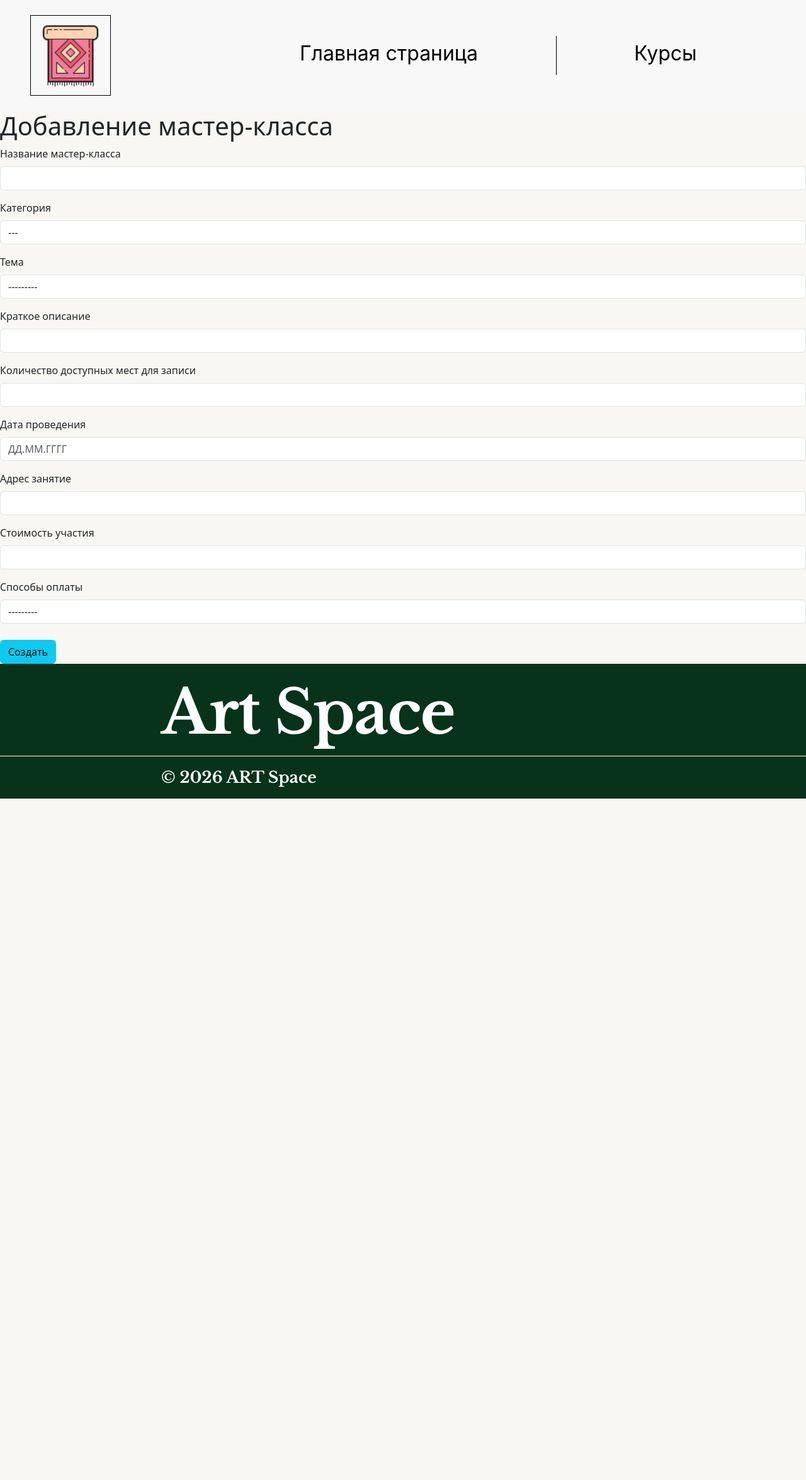
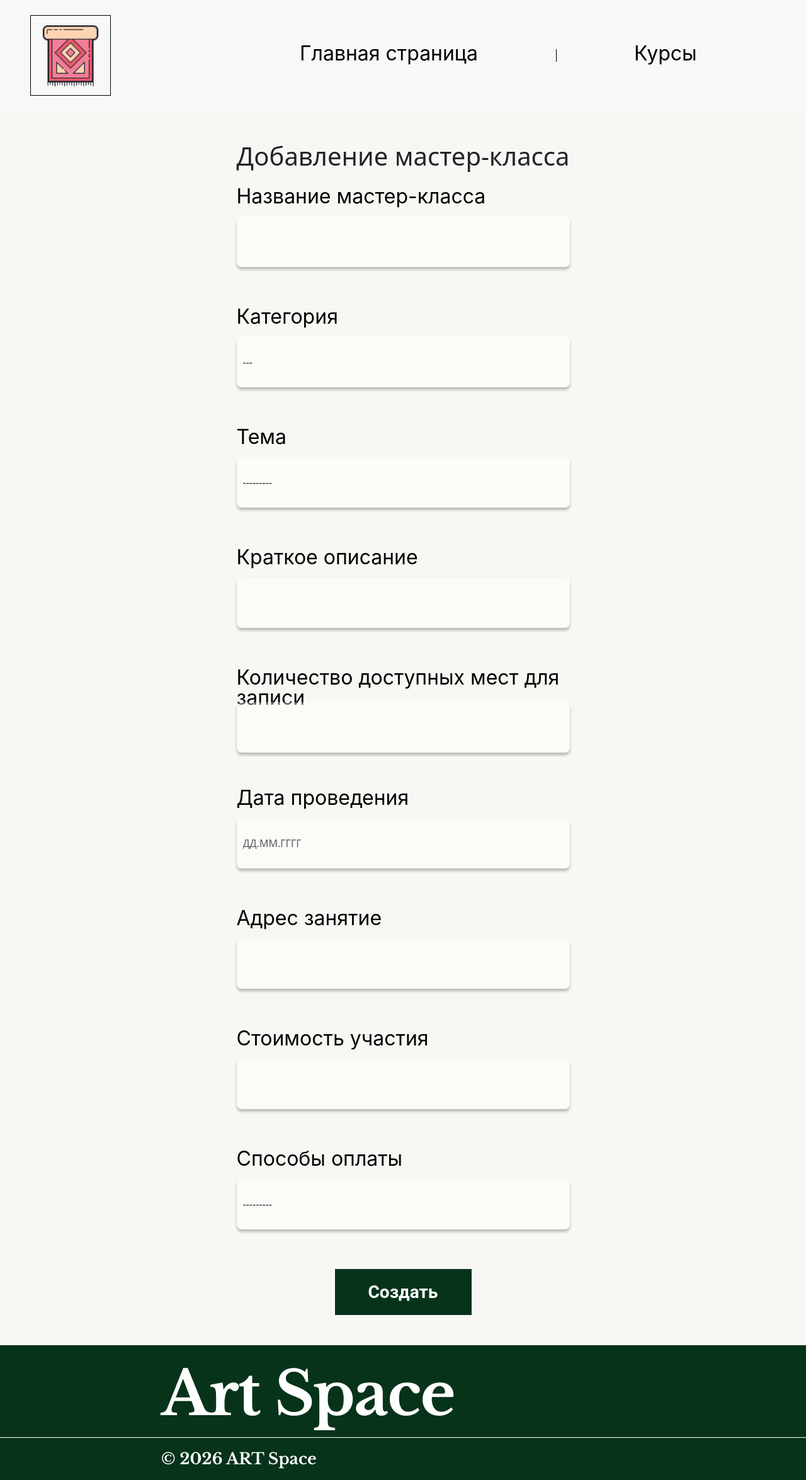
Before and after one commit to unish333ld/ArtSpace, a Django app: page /create_order/ in a window 1280 px wide; the page is wider, and only the part inside the window is pictured. Shown: that part at 63% size. Before the commit the page ends 1268 px from the top of that part, so only its background shows below. Run offline with Django 5.2, Linux system fonts and the light colour scheme; a user stored in the database is signed in; data comes from the database, SQL or seed files in the repository; both versions use the stored data as it was after the commit; some libraries are stand-ins or nearby versions.

Commit message:
formCreated-fixbag register

```diff
--- a/main/form.py
+++ b/main/form.py
@@ -10,13 +10,7 @@ class RegisterForm(UserCreationForm):
 
     username = forms.CharField(
         label='Логин',
-        max_length=150,
-        validators=[
-            RegexValidator(
-                regex=r'^[A-Za-z0-9]{6,}$',
-                message='Логин должен содержать только латинские буквы и цифры и быть не менее 6 символов'
-            )
-        ]
+        max_length=150
     )
 
     fio = forms.CharField(
@@ -35,8 +29,8 @@ class RegisterForm(UserCreationForm):
         max_length=20,
         validators=[
             RegexValidator(
-                regex=r'^8\(\d{3}\)\d{3}-\d{2}-\d{2}$',
-                message='Телефон должен быть в формате 8(XXX)XXX-XX-XX'
+                regex=r'^\d{11}$',
+                message='Введите 11 цифр телефона'
             )
         ]
     )
@@ -46,6 +40,14 @@ class RegisterForm(UserCreationForm):
     class Meta:
         model = User
         fields = ["username", "password1", "password2", "fio", "phone", "email"]
+
+    def save(self, commit=True):
+        user = super().save(commit=False)
+        user.email = self.cleaned_data["email"]
+        if commit:
+            user.save()
+        return user
+
     def __init__(self, *args, **kwargs):
         super().__init__(*args, **kwargs)
         field_style = "width: 529px; height: 80px; border-radius: 8px; background: rgba(255, 255, 255, 0.4); border: none; box-shadow: 0px 4px 4px 0px rgba(0, 0, 0, 0.25); padding: 10px;"
@@ -64,9 +66,10 @@ class MasterClassCreateForm(ModelForm):
 
     def __init__(self, *args, **kwargs):
         super().__init__(*args, **kwargs)
+        field_style = "width: 529px; height: 80px; border-radius: 8px; background: rgba(255, 255, 255, 0.4); border: none; box-shadow: 0px 4px 4px 0px rgba(0, 0, 0, 0.25); padding: 10px;"
 
         for field in self.fields.values():
-            field.widget.attrs.update({"class": "form-control"})
+            field.widget.attrs.update({"class": "form-control", "style": field_style})
         self.fields["date_event"].widget.attrs.update({"placeholder": "ДД.ММ.ГГГГ"})
 
         # Только POST
--- a/main/models.py
+++ b/main/models.py
@@ -7,7 +7,7 @@ from django.db import models
 class ProfileUser(models.Model):
     user = models.OneToOneField(User, on_delete=models.CASCADE)
     fio = models.CharField(max_length=200)
-    phone = models.CharField(max_length=15)
+    phone = models.CharField(max_length=11)
 
 
 class Category(models.Model):
--- /dev/null
+++ b/static/custom.css
@@ -0,0 +1,6 @@
+.form-control:focus {
+    background: rgba(255, 255, 255, 0.4) !important;
+    border: none !important;
+    box-shadow: 0px 4px 4px 0px rgba(0, 0, 0, 0.25) !important;
+    outline: none !important;
+}
--- a/template/base.html
+++ b/template/base.html
@@ -7,6 +7,7 @@
     <title>{% block title %}{% endblock %}</title>
     <link rel="icon" type="image/png" href="{% static 'favicon/logo.png' %}">
     <link href="{% static 'bootstrap.min.css' %}" rel="stylesheet">
+    <link href="{% static 'custom.css' %}" rel="stylesheet">
     <link href="https://fonts.googleapis.com/css2?family=Libre+Baskerville:wght@700&display=swap" rel="stylesheet">
 </head>
 <body class="d-flex flex-column min-vh-100" style="background-color: #F8F7F3;">
@@ -24,7 +25,7 @@
         </a>
 
         <!-- Разделитель вертикальный -->
-        <div style="width: 1px; height: 62px; border-left: 1px solid #000;"></div>
+        <div style="width: 1px; height: 20px; border-left: 1px solid #000;"></div>
 
         <a href="{% url 'masterclass_list' %}" style="width: 99px; height: 39px; font-family: Inter, sans-serif; font-weight: 400; font-size: 32px; line-height: 100%; text-align: center; text-decoration: none; color: #000;">
             Курсы
@@ -43,7 +44,7 @@
         {% else %}
             <a class="btn" style="background-color: #07331B; color: white; border: none; border-radius: 0; font-family: Roboto, sans-serif; font-weight: 500; font-size: 28px; line-height: 100%; letter-spacing: 0.02em; text-align: center; padding: 15px 20px; margin: 0;" href="{% url 'login' %}">Вход</a>
             <!-- Разделитель -->
-            <div style="width: 1px; height: 50px; border-left: 1px solid #FFFFFF; margin: 0;"></div>
+            <div style="width: 1px; height: 20px; border-left: 1px solid #FFFFFF; margin: 0;"></div>
             <a class="btn" style="background-color: #07331B; color: white; border: none; border-radius: 0; font-family: Roboto, sans-serif; font-weight: 500; font-size: 28px; line-height: 100%; letter-spacing: 0.02em; text-align: center; padding: 15px 20px; margin: 0;" href="{% url 'register' %}">Регистрация</a>
         {% endif %}
     </div>
--- a/template/create_order.html
+++ b/template/create_order.html
@@ -6,26 +6,35 @@
 
 {% block content %}
 
-<h1>Добавление мастер-класса</h1>
+<div class="d-flex justify-content-center align-items-center py-5">
+    <div style="width: 529px;">
+        <h1 class="text-center mb-4">Добавление мастер-класса</h1>
 
-<form method="post" action="{% url 'create_order' %}">
+        <form method="post" action="{% url 'create_order' %}" style="width: 529px; display: flex; flex-direction: column; gap: 64px;">
             {% csrf_token %}
 
             <!-- 1. Название мастер-класса -->
-    <div class="mb-3">
-        <label for="{{ form.name.id_for_label }}" class="form-label">{{ form.name.label }}</label>
+            <div style="width: 529px; height: 127px; gap: 8px; display: flex; flex-direction: column;">
+                <label for="{{ form.name.id_for_label }}" style="width: 529px; height: 39px; font-family: Inter, sans-serif; font-weight: 400; font-size: 32px; line-height: 100%; color: #000000; margin-bottom: 8px;">
+                    {{ form.name.label }}
+                </label>
+                <div style="position: relative;">
                     {{ form.name }}
-    </div>
                     {% if form.name.errors %}
-    <div class="alert alert-danger" role="alert">
+                    <div class="text-danger small mt-1" style="position: absolute; white-space: nowrap;">
                         {{ form.name.errors }}
                     </div>
                     {% endif %}
+                </div>
+            </div>
 
             <!-- 2. Категория -->
-    <div class="mb-3">
-        <label for="{{ form.category.id_for_label }}" class="form-label">{{ form.category.label }}</label>
-        <select name="category" id="{{ form.category.id_for_label }}" class="form-control" onchange="this.form.submit()">
+            <div style="width: 529px; height: 127px; gap: 8px; display: flex; flex-direction: column;">
+                <label for="{{ form.category.id_for_label }}" style="width: 529px; height: 39px; font-family: Inter, sans-serif; font-weight: 400; font-size: 32px; line-height: 100%; color: #000000; margin-bottom: 8px;">
+                    {{ form.category.label }}
+                </label>
+                <div style="position: relative;">
+                    <select name="category" id="{{ form.category.id_for_label }}" class="form-control" onchange="this.form.submit()" style="width: 529px; height: 80px; border-radius: 8px; background: rgba(255, 255, 255, 0.4); border: none; box-shadow: 0px 4px 4px 0px rgba(0, 0, 0, 0.25); padding: 10px;">
                         <option value="">---</option>
                         {% for cat in form.fields.category.queryset %}
                         <option value="{{ cat.id }}" {% if form.category.value|stringformat:"s" == cat.id|stringformat:"s" %}selected{% endif %}>
@@ -33,28 +42,40 @@
                         </option>
                         {% endfor %}
                     </select>
-    </div>
                     {% if form.category.errors %}
-    <div class="alert alert-danger" role="alert">
+                    <div class="text-danger small mt-1" style="position: absolute; white-space: nowrap;">
                         {{ form.category.errors }}
                     </div>
                     {% endif %}
+                </div>
+            </div>
 
             <!-- Остальные поля -->
             {% for field in form %}
                 {% if field.name != 'category' and field.name != 'name' %}
-        <div class="mb-3">
-            <label for="{{ field.id_for_label }}" class="form-label">{{ field.label }}</label>
+                <div style="width: 529px; height: 127px; gap: 8px; display: flex; flex-direction: column;">
+                    <label for="{{ field.id_for_label }}" style="width: 529px; height: 39px; font-family: Inter, sans-serif; font-weight: 400; font-size: 32px; line-height: 100%; color: #000000; margin-bottom: 8px;">
+                        {{ field.label }}
+                    </label>
+                    <div style="position: relative;">
                         {{ field }}
-        </div>
                         {% if field.errors %}
-        <div class="alert alert-danger" role="alert">
+                        <div class="text-danger small mt-1" style="position: absolute; white-space: nowrap;">
                             {{ field.errors }}
                         </div>
                         {% endif %}
+                    </div>
+                </div>
                 {% endif %}
             {% endfor %}
 
-    <button type="submit" class="btn btn-info" style="margin-top: 10px">Создать</button>
+            <div class="d-flex justify-content-center">
+                <button type="submit" class="btn" style="width: 217px; height: 73px; padding: 20px 24px; border: none; border-radius: 0; background-color: #07331B; color: white; font-family: Roboto, sans-serif; font-weight: 600; font-size: 28px; line-height: 100%; text-align: center;">
+                    Создать
+                </button>
+            </div>
         </form>
+    </div>
+</div>
+
 {% endblock %}
```
Also changed, not shown: myproject/settings.py (+0 -15 lines), template/login.html (+28 -14 lines), db.sqlite3. Lines whose indentation alone changed are shown as unchanged.
